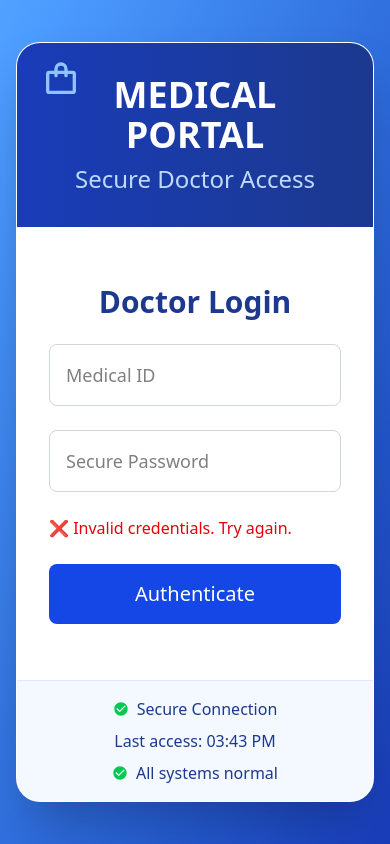
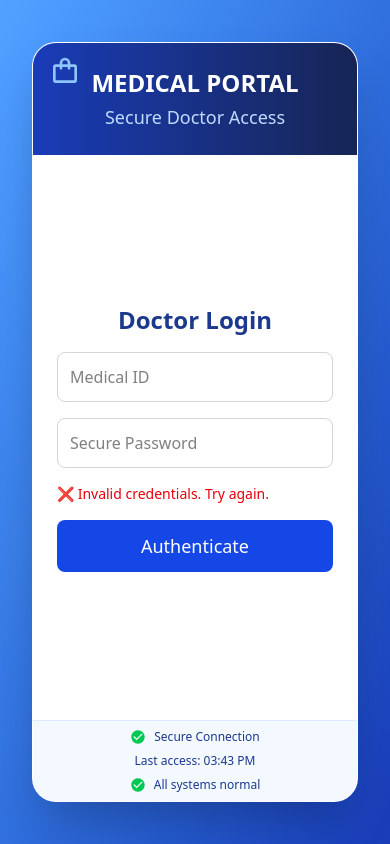
Before and after one commit to sagarsarangi/health-fullstack, a Next.js app in the folder doctor-dashboard/: page / in a window 390 px wide. Both pictures are taken after a click on the button "Authenticate". Built offline with nearby package versions, Linux system fonts and the light colour scheme.

Commit message:
Update API endpoints to render backend

```diff
--- a/doctor-dashboard/app/page.tsx
+++ b/doctor-dashboard/app/page.tsx
@@ -70,16 +70,16 @@ export default function Home() {
 
   return (
     <div className="h-screen bg-gradient-to-br from-blue-400 to-blue-800 flex items-center justify-center p-4">
-      <div className="w-full max-w-4xl h-[90vh] bg-white rounded-3xl shadow-2xl overflow-hidden border border-white/20 flex flex-col">
+      <div className="w-full max-w-4xl mx-4 h-[90vh] min-h-[600px] bg-white rounded-3xl shadow-2xl overflow-hidden border border-white/20 flex flex-col">
         {/* Header with Medical Icon */}
-        <div className="bg-gradient-to-r from-blue-800 to-blue-900 px-8 py-8 text-white text-center flex-shrink-0 relative">
-          <div className="absolute top-4 left-6">
-            <MedicalIcon className="h-10 w-10 text-blue-300" />
+        <div className="bg-gradient-to-r from-blue-800 to-blue-950 px-6 py-6 md:px-8 md:py-8 text-white text-center flex-shrink-0 relative">
+          <div className="absolute top-3 left-4 md:top-4 md:left-6">
+            <MedicalIcon className="h-8 w-8 md:h-10 md:w-10 text-blue-300" />
           </div>
-          <h1 className="text-4xl md:text-5xl font-bold mb-2 tracking-medium">
+          <h1 className="text-2xl md:text-4xl lg:text-5xl font-bold mb-1 md:mb-2 tracking-medium">
             MEDICAL PORTAL
           </h1>
-          <p className="text-blue-200 text-2xl md:text-3xl font-light">
+          <p className="text-blue-200 text-lg md:text-2xl lg:text-3xl font-light">
             {loggedIn ? (
               <span className="font-medium">Welcome Back, Dr. Smith</span>
             ) : (
@@ -89,35 +89,37 @@ export default function Home() {
         </div>
 
         {/* Main Content Area */}
-        <div className="flex-grow p-8 bg-white/95 flex flex-col">
+        <div className="flex-1 overflow-y-auto p-4 md:p-8 bg-white/95 flex flex-col">
           {!loggedIn ? (
-            <div className="grid grid-cols-1 md:grid-cols-2 gap-8 h-full">
+            <div className="grid grid-cols-1 lg:grid-cols-2 gap-4 md:gap-8 h-full">
               {/* Login Form Column */}
-              <div className="flex flex-col justify-center">
-                <div className="space-y-6 max-w-md mx-auto w-full">
-                  <h2 className="text-3xl font-bold text-blue-900 text-center">
+              <div className="flex flex-col justify-center p-2 md:p-0">
+                <div className="space-y-4 md:space-y-6 w-full max-w-md mx-auto">
+                  <h2 className="text-2xl md:text-3xl font-bold text-blue-900 text-center">
                     Doctor Login
                   </h2>
                   <input
                     type="text"
                     placeholder="Medical ID"
-                    className="p-4 border border-gray-300 rounded-lg text-lg w-full"
+                    className="p-3 md:p-4 border border-gray-300 rounded-lg text-base md:text-lg w-full"
                     value={name}
                     onChange={(e) => setName(e.target.value)}
                   />
                   <input
                     type="password"
                     placeholder="Secure Password"
-                    className="p-4 border border-gray-300 rounded-lg text-lg w-full"
+                    className="p-3 md:p-4 border border-gray-300 rounded-lg text-base md:text-lg w-full"
                     value={password}
                     onChange={(e) => setPassword(e.target.value)}
                   />
                   {error && (
-                    <div className="text-red-600 font-medium">{error}</div>
+                    <div className="text-red-600 font-medium text-sm md:text-base">
+                      {error}
+                    </div>
                   )}
                   <button
                     onClick={handleLogin}
-                    className="bg-blue-700 hover:bg-blue-800 text-white py-4 px-8 rounded-lg text-xl transition-all w-full"
+                    className="bg-blue-700 hover:bg-blue-800 text-white py-3 md:py-4 px-6 md:px-8 rounded-lg text-lg md:text-xl transition-all w-full"
                   >
                     Authenticate
                   </button>
@@ -125,7 +127,7 @@ export default function Home() {
               </div>
 
               {/* Information Column */}
-              <div className="hidden md:flex flex-col justify-center border-l border-blue-100 pl-8">
+              <div className="hidden lg:flex flex-col justify-center border-l border-blue-100 pl-4 md:pl-8">
                 <div className="space-y-6">
                   <div className="flex items-start gap-4">
                     <ShieldCheckIcon className="h-6 w-6 text-blue-600 mt-1" />
@@ -186,7 +188,7 @@ export default function Home() {
               </div>
             </div>
           ) : (
-            <div className="flex flex-col justify-center items-center h-full space-y-8">
+            <div className="flex flex-col justify-center items-center h-full space-y-4 md:space-y-8 p-4">
               <div className="text-center space-y-4">
                 <MedicalIcon className="h-16 w-16 mx-auto text-blue-600" />
                 <h2 className="text-3xl font-bold text-blue-900">
@@ -210,7 +212,7 @@ export default function Home() {
         </div>
 
         {/* Footer */}
-        <div className="border-t border-blue-100 bg-blue-50/70 p-4 text-center text-blue-900 text-m font-medium flex flex-col md:flex-row justify-between items-center">
+        <div className="border-t border-blue-100 bg-blue-50/70 p-2 md:p-4 text-center text-blue-900 text-xs md:text-sm font-medium flex flex-col md:flex-row justify-between items-center">
           <div className="flex items-center gap-2 mb-2 md:mb-0">
             <CheckCircleIcon className="h-4 w-4 text-green-500" />
             <span>Secure Connection</span>
```
